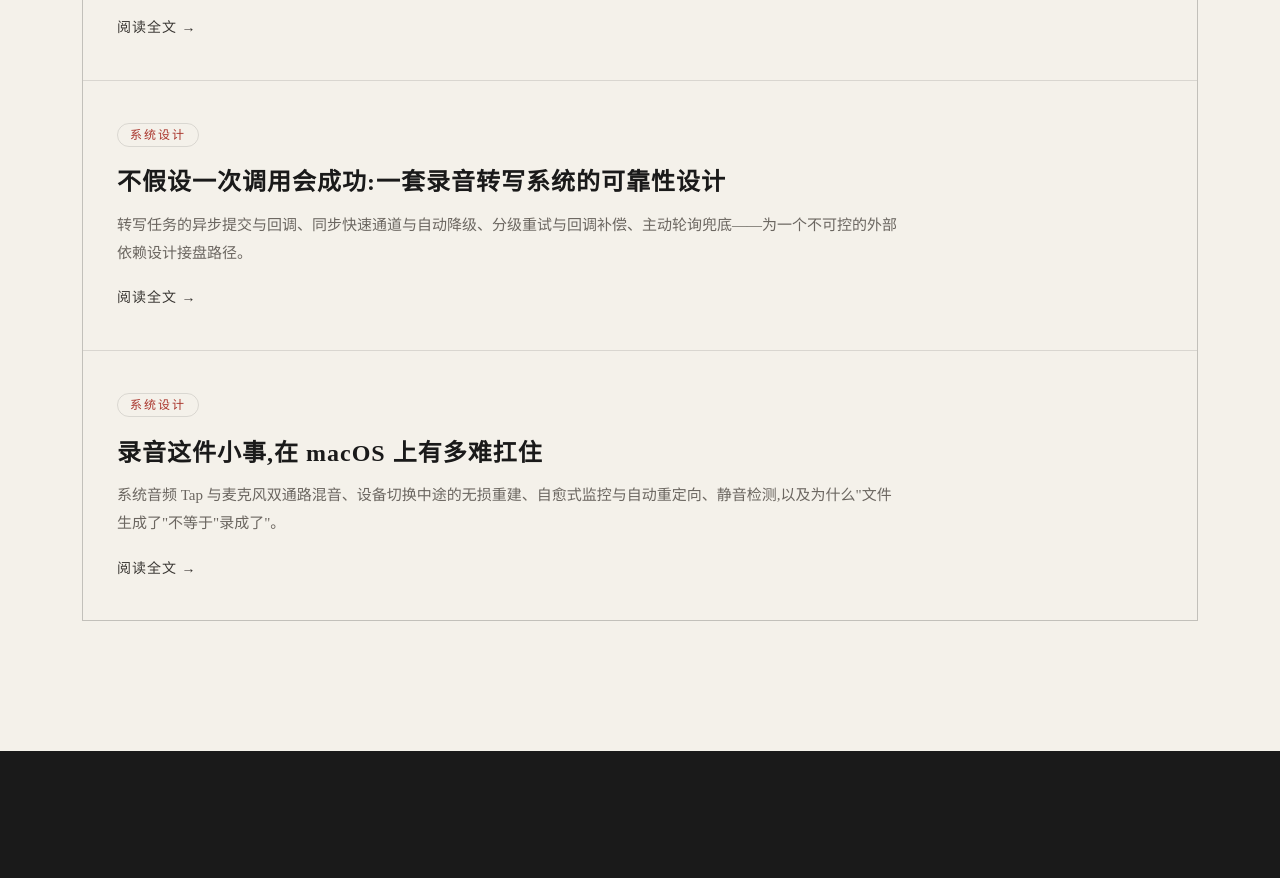
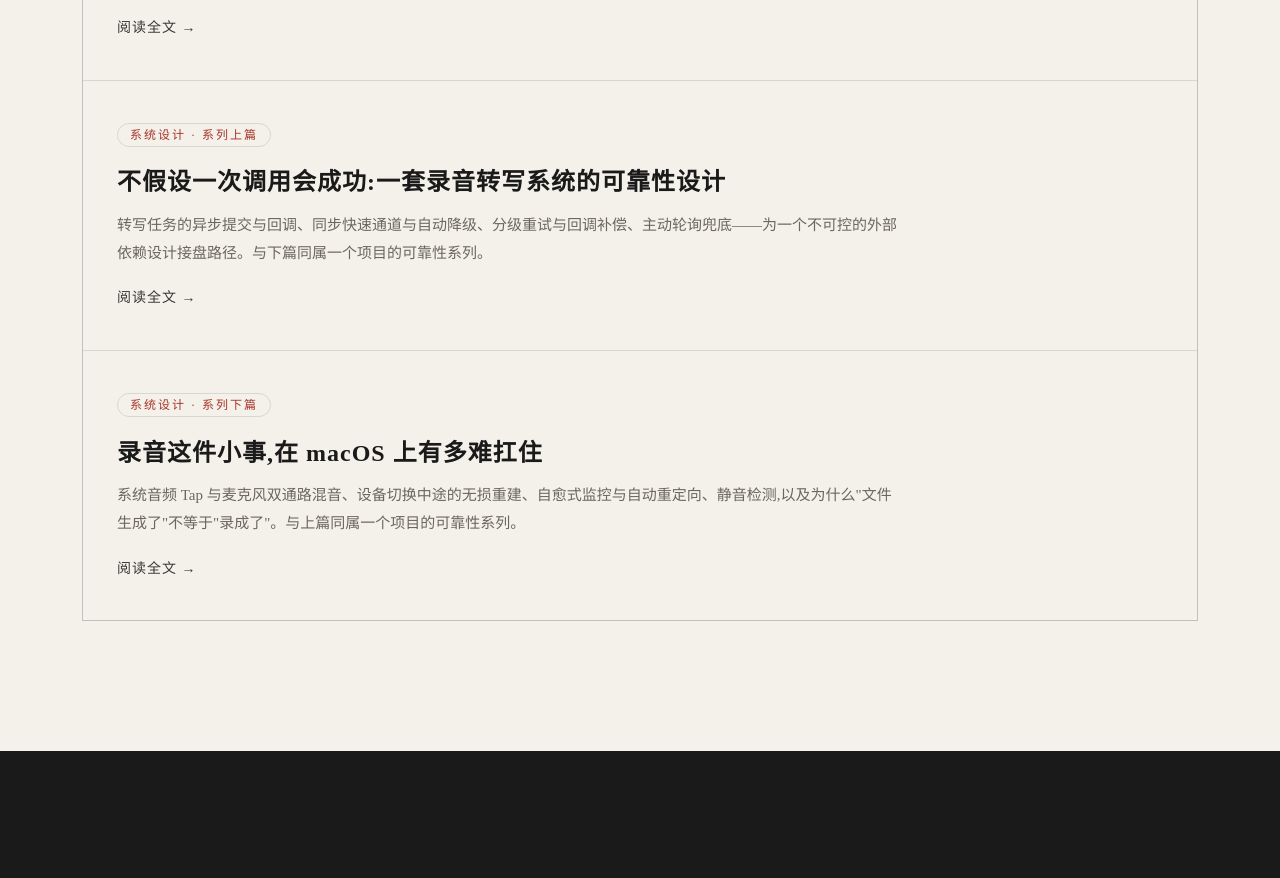
Before and after one commit to Goodfun-Studio/Goodfun-Studio.github.io, a plain HTML site: page index.html in a window 1280 px wide. Shown: the part 5226-6104 px from the top of the page. Drawn offline with Linux system fonts and the light colour scheme.

Commit message:
两篇录音/转写笔记做成系列:标签+系列提示框+首页卡片说明

```diff
--- a/index.html
+++ b/index.html
@@ -561,15 +561,15 @@
         <a class="note-more" href="notes/investment-tracker-architecture.html">阅读全文 →</a>
       </article>
       <article class="note">
-        <span class="note-tag">系统设计</span>
+        <span class="note-tag">系统设计 · 系列上篇</span>
         <h3><a href="notes/voice-transcription-reliability.html">不假设一次调用会成功:一套录音转写系统的可靠性设计</a></h3>
-        <p>转写任务的异步提交与回调、同步快速通道与自动降级、分级重试与回调补偿、主动轮询兜底——为一个不可控的外部依赖设计接盘路径。</p>
+        <p>转写任务的异步提交与回调、同步快速通道与自动降级、分级重试与回调补偿、主动轮询兜底——为一个不可控的外部依赖设计接盘路径。与下篇同属一个项目的可靠性系列。</p>
         <a class="note-more" href="notes/voice-transcription-reliability.html">阅读全文 →</a>
       </article>
       <article class="note">
-        <span class="note-tag">系统设计</span>
+        <span class="note-tag">系统设计 · 系列下篇</span>
         <h3><a href="notes/macos-recording-reliability.html">录音这件小事,在 macOS 上有多难扛住</a></h3>
-        <p>系统音频 Tap 与麦克风双通路混音、设备切换中途的无损重建、自愈式监控与自动重定向、静音检测,以及为什么"文件生成了"不等于"录成了"。</p>
+        <p>系统音频 Tap 与麦克风双通路混音、设备切换中途的无损重建、自愈式监控与自动重定向、静音检测,以及为什么"文件生成了"不等于"录成了"。与上篇同属一个项目的可靠性系列。</p>
         <a class="note-more" href="notes/macos-recording-reliability.html">阅读全文 →</a>
       </article>
     </div>
```
Also changed, not shown: notes/macos-recording-reliability.html (+5 -2 lines), notes/voice-transcription-reliability.html (+5 -2 lines).
